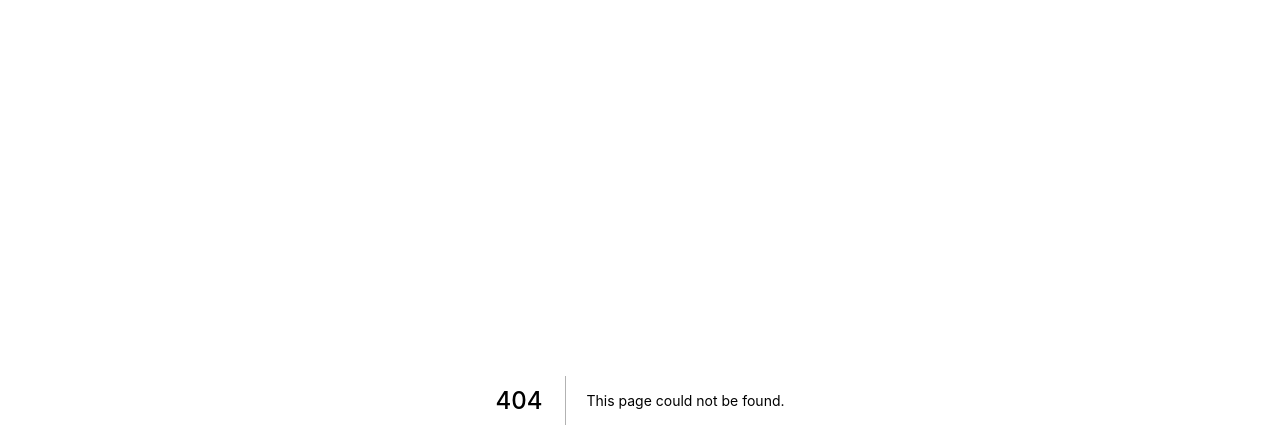
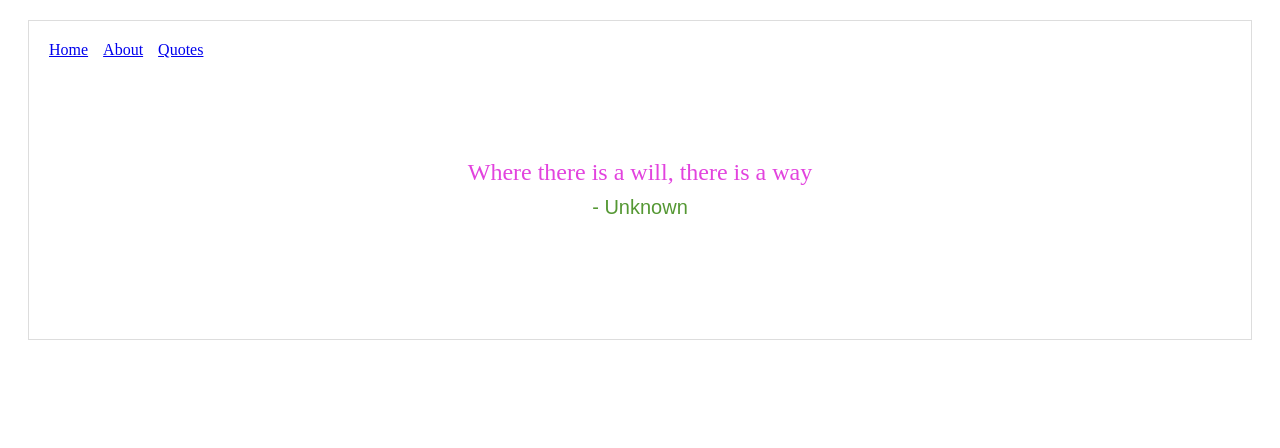
Before and after one commit to stepanenko/html-css-info, a Next.js app: page /quotes in a window 1280 px wide. Before the commit this address had no page. Shown: the top 448 px of the page. Built offline with nearby package versions, Linux system fonts and the light colour scheme.

Commit message:
added API route

```diff
--- /dev/null
+++ b/assets/quotes.json
@@ -0,0 +1,22 @@
+[
+  {
+    "quote": "Write tests, not too many, mostly integration",
+    "author": "Guillermo Rauch"
+  },
+  {
+    "quote": "The future is serverless",
+    "author": "Guillermo Rauch"
+  },
+  {
+    "quote": "Where there is a will, there is a way",
+    "author": "Unknown"
+  },
+  {
+    "quote": "You Learn More From Failure Than From Success. Don’t Let It Stop You. Failure Builds Character.",
+    "author": "Unknown"
+  },
+  {
+    "quote": "Every passing moment, we are nearing death and a new Javascript framework",
+    "author": "Amandeep Singh"
+  }
+]
--- a/components/Header.js
+++ b/components/Header.js
@@ -13,6 +13,9 @@
     <Link href="/about">
       <a style={linkStyle}>About</a>
     </Link>
+    <Link href="/quotes">
+      <a style={linkStyle}>Quotes</a>
+    </Link>
   </div>
 );
 
--- a/package.json
+++ b/package.json
@@ -15,6 +15,8 @@
     "isomorphic-unfetch": "^3.0.0",
     "next": "^9.2.2",
     "react": "^16.12.0",
-    "react-dom": "^16.12.0"
+    "react-dom": "^16.12.0",
+    "react-markdown": "^4.3.1",
+    "swr": "^0.1.18"
   }
 }
--- /dev/null
+++ b/pages/api/randomQuote.js
@@ -0,0 +1,6 @@
+import quotes from '../../assets/quotes.json';
+
+export default (req, res) => {
+  const quote = quotes[Math.floor(Math.random() * quotes.length)];
+  res.status(200).json(quote);
+};
--- /dev/null
+++ b/pages/quotes.js
@@ -0,0 +1,48 @@
+
+
+import Layout from '../components/MyLayout';
+import useSWR from 'swr';
+
+function fetcher(url) {
+  return fetch(url).then(r => r.json());
+}
+
+export default function Quotes() {
+  const { data, error } = useSWR('/api/randomQuote', fetcher);
+  // The following line has optional chaining, added in Next.js v9.1.5,
+  // is the same as `data && data.author`
+  const author = data?.author;
+  let quote = data?.quote;
+
+  if (!data) quote = 'Loading...';
+  if (error) quote = 'Failed to fetch the quote.';
+
+  return (
+    <Layout>
+      <main className="center">
+        <div className="quote">{quote}</div>
+        {author && <span className="author">- {author}</span>}
+
+        <style jsx>{`
+          main {
+            width: 90%;
+            max-width: 900px;
+            margin: 100px auto;
+            text-align: center;
+          }
+          .quote {
+            font-family: cursive;
+            color: #e243de;
+            font-size: 24px;
+            padding-bottom: 10px;
+          }
+          .author {
+            font-family: sans-serif;
+            color: #559834;
+            font-size: 20px;
+          }
+        `}</style>
+      </main>
+    </Layout>
+  );
+}
```
Also changed, not shown: pages/p/[id].js (+36 -0 lines), 1 other file (tests, documents, lock files or other folders).
